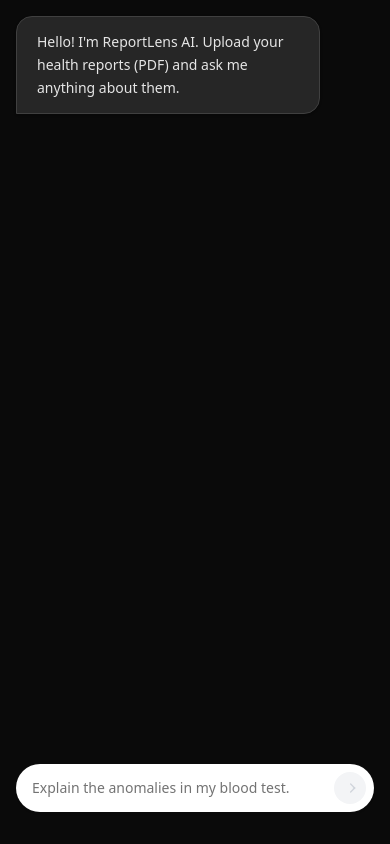
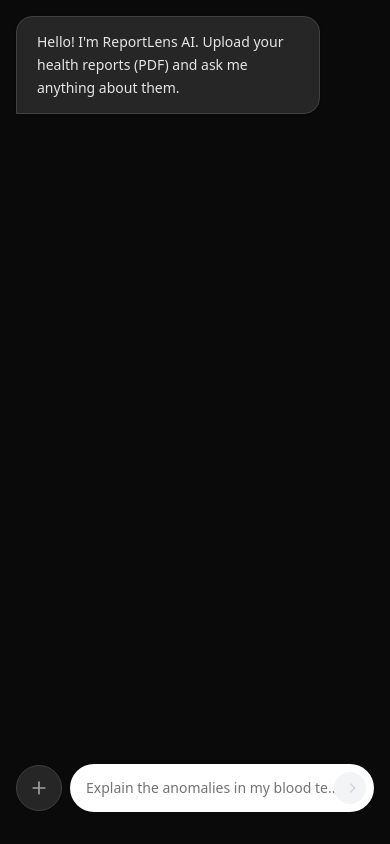
Before and after one commit to yatinsingh2007/ReportLens-AI, a Next.js app in the folder client/: page /dashboard in a window 390 px wide. Built offline with nearby package versions, Linux system fonts and the light colour scheme.

Commit message:
mobile view width is set

```diff
--- a/client/app/dashboard/page.tsx
+++ b/client/app/dashboard/page.tsx
@@ -1,11 +1,12 @@
 "use client"
 
-import React, { useState } from "react"
+import React, { useState, useRef } from "react"
 import { FileUpload } from "@/components/ui/file-upload"
 import { PlaceholdersAndVanishInput } from "@/components/ui/placeholders-and-vanish-input"
 import { cn } from "@/lib/utils";
 import { api } from "@/lib/axios";
 import { toast } from "react-hot-toast";
+import { IconPlus } from "@tabler/icons-react";
 
 interface Message {
     id: string
@@ -25,6 +26,7 @@ export default function DashboardPage() {
     ])
     const [loading, setLoading] = useState<boolean>(false);
     const [inputValue, setInputValue] = useState<string>("");
+    const fileInputRef = useRef<HTMLInputElement>(null);
 
     const handleFileUpload = async (files: File[]) => {
         try {
@@ -37,6 +39,16 @@ export default function DashboardPage() {
             toast.error("Failed to upload file");
         }
     }
+
+    const handleFileSelect = (e: React.ChangeEvent<HTMLInputElement>) => {
+        if (e.target.files && e.target.files.length > 0) {
+            handleFileUpload(Array.from(e.target.files));
+        }
+    };
+
+    const triggerFileInput = () => {
+        fileInputRef.current?.click();
+    };
 
     const handleInputChange = (e: React.ChangeEvent<HTMLInputElement>) => {
         setInputValue(e.target.value)
@@ -141,7 +153,21 @@ export default function DashboardPage() {
                     )}
                 </div>
 
-                <div className="p-4 md:p-6 pb-8 w-full max-w-4xl mx-auto z-10">
+                <div className="p-4 md:p-6 pb-8 w-full max-w-4xl mx-auto z-10 flex items-center gap-2">
+                    <button
+                        onClick={triggerFileInput}
+                        className="p-3 rounded-full bg-neutral-800 hover:bg-neutral-700 text-neutral-400 hover:text-white transition-colors border border-neutral-700 md:hidden"
+                        aria-label="Upload file"
+                    >
+                        <IconPlus className="w-5 h-5" />
+                    </button>
+                    <input
+                        type="file"
+                        ref={fileInputRef}
+                        className="hidden"
+                        onChange={handleFileSelect}
+                        accept=".pdf,.png,.jpg,.jpeg"
+                    />
                     <PlaceholdersAndVanishInput
                         placeholders={placeholders}
                         onChange={handleInputChange}
```
Also changed, not shown: 1 other file (tests, documents, lock files or other folders).
